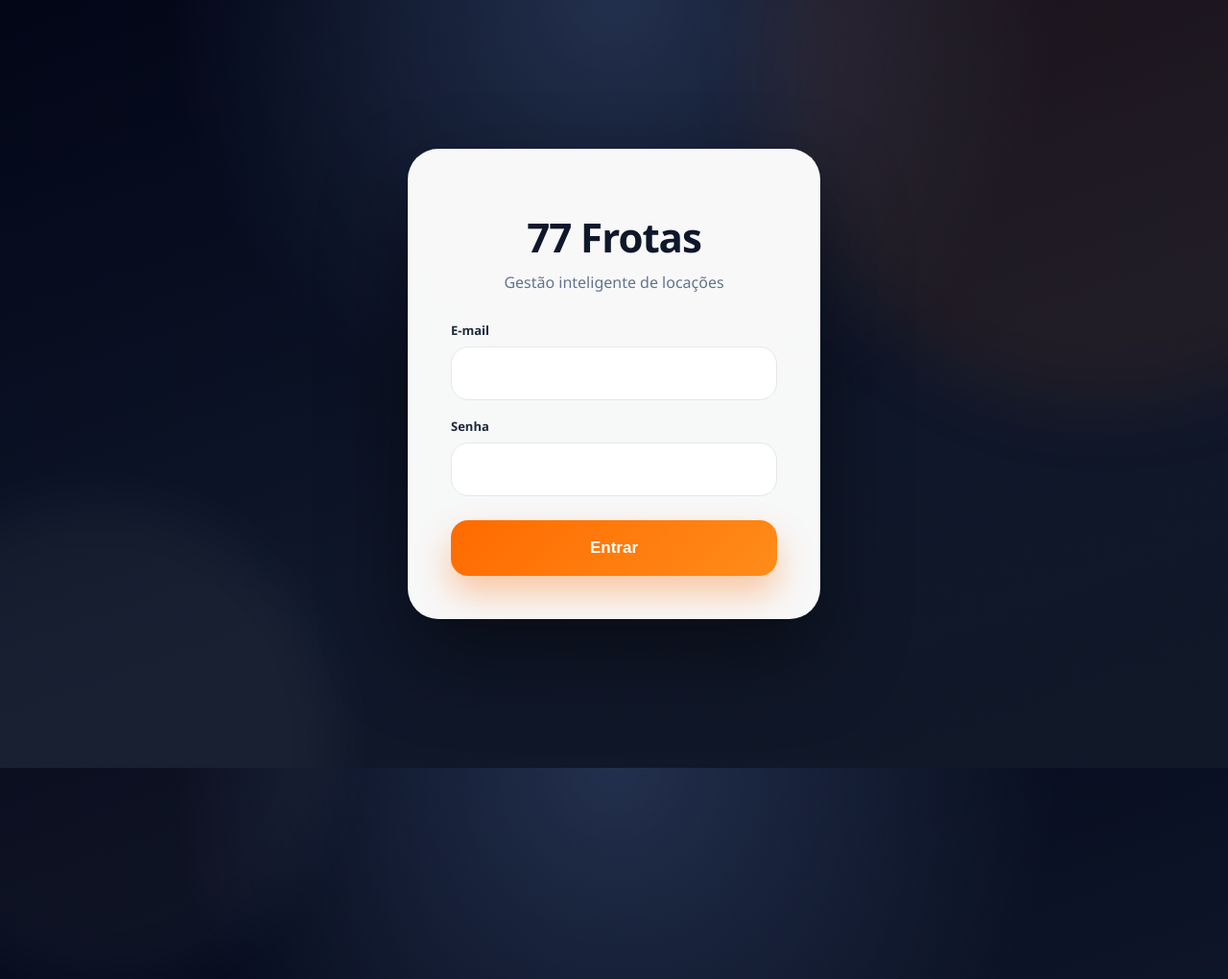
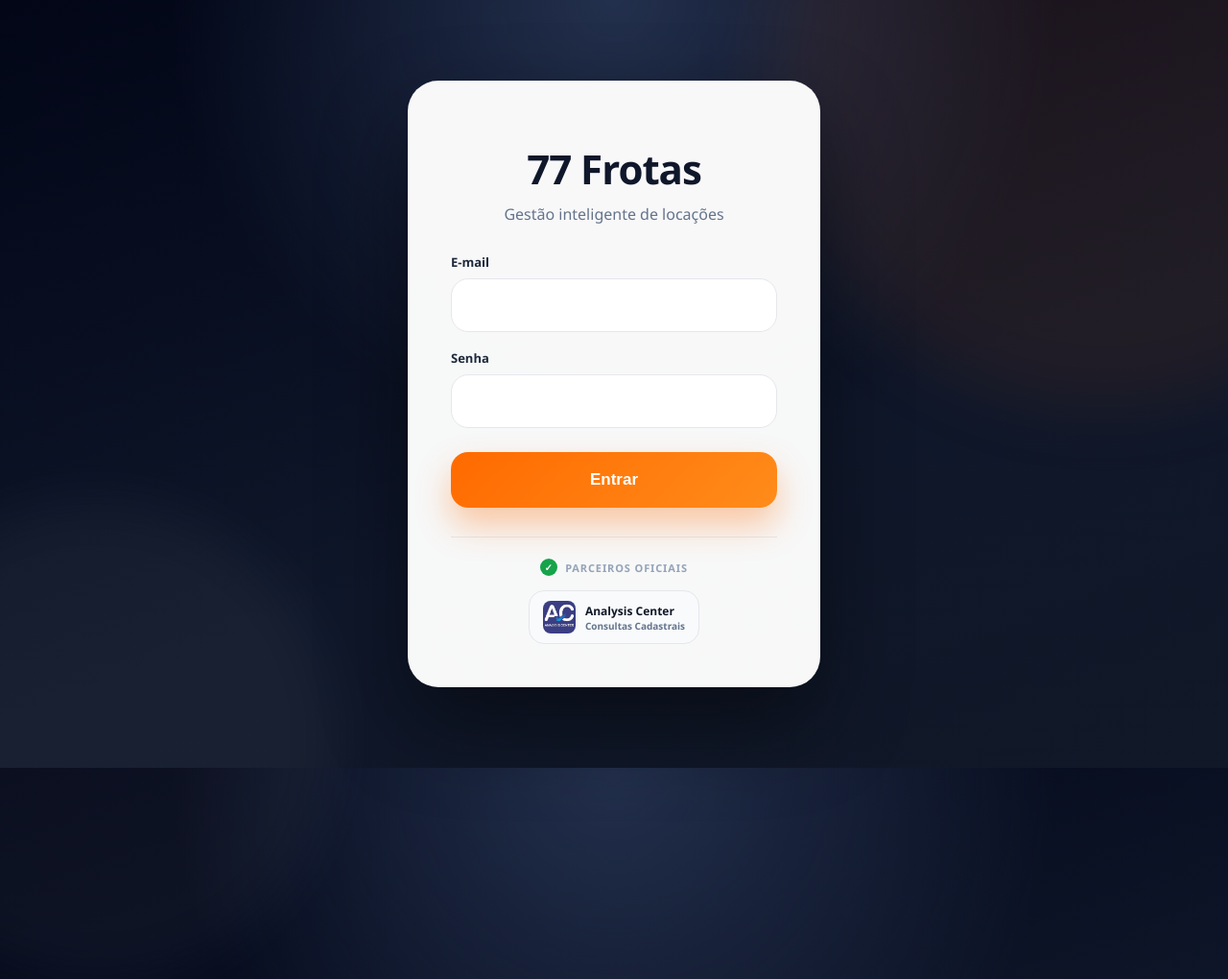
Before and after one commit to Mauricio3114/77frotas, a Flask app: page /login in a window 1280 px wide; the page is wider, and only the part inside the window is pictured. Shown: that part at 96% size. Run offline with Flask 3, Linux system fonts and the light colour scheme.

Commit message:
Refina tela de login com parceiros oficiais e melhorias premium

```diff
--- a/app/templates/auth/login.html
+++ b/app/templates/auth/login.html
@@ -22,16 +22,26 @@
 }
 
 body{
-    min-height:100vh;
+
+    height:100dvh;
+    min-height:100dvh;
+
     overflow:hidden;
+
     font-family:"Segoe UI",sans-serif;
+
     display:flex;
     align-items:center;
     justify-content:center;
+
+    padding:18px;
+
     background:
     radial-gradient(circle at top,#23304d 0%,transparent 45%),
     linear-gradient(160deg,#020617 0%,#0f172a 60%,#111827 100%);
+
     position:relative;
+
 }
 
 body:before{
@@ -77,6 +87,16 @@ body:after{
 
     animation:fade .5s ease;
 
+    max-height:95dvh;
+    overflow:auto;
+
+    scrollbar-width:none;
+    -ms-overflow-style:none;
+
+}
+
+.login-card::-webkit-scrollbar{
+    display:none;
 }
 
 @keyframes fade{
@@ -271,6 +291,115 @@ color:#ff6a00;
 
 }
 
+/* ===== Parceiros ===== */
+
+.partners{
+
+margin-top:30px;
+padding-top:22px;
+
+border-top:1px solid #e5e7eb;
+
+}
+
+.partners-title{
+
+display:flex;
+align-items:center;
+justify-content:center;
+gap:8px;
+
+margin-bottom:15px;
+
+font-size:11px;
+font-weight:900;
+letter-spacing:.08em;
+text-transform:uppercase;
+
+color:#94a3b8;
+
+}
+
+.partner-list{
+
+display:flex;
+justify-content:center;
+gap:12px;
+flex-wrap:wrap;
+
+}
+
+.partner-card{
+
+display:flex;
+align-items:center;
+gap:10px;
+
+padding:10px 14px;
+
+background:#f8fafc;
+
+border:1px solid #e5e7eb;
+
+border-radius:16px;
+
+transition:.25s;
+
+}
+
+.partner-card:hover{
+
+transform:translateY(-2px);
+
+box-shadow:0 10px 22px rgba(15,23,42,.08);
+
+}
+
+.partner-card img{
+
+width:34px;
+height:34px;
+object-fit:contain;
+border-radius:8px;
+
+}
+
+.partner-card strong{
+
+display:block;
+font-size:12px;
+color:#111827;
+
+}
+
+.partner-card span{
+
+display:block;
+font-size:10px;
+color:#64748b;
+font-weight:700;
+
+}
+
+.partner-badge{
+
+width:18px;
+height:18px;
+
+border-radius:50%;
+
+display:flex;
+align-items:center;
+justify-content:center;
+
+background:#16a34a;
+color:#fff;
+
+font-size:10px;
+font-weight:900;
+
+}
+
 @media(max-width:600px){
 
 body{
@@ -327,6 +456,42 @@ width:95px;
 
         <button type="submit">Entrar</button>
     </form>
+
+    <div class="partners">
+
+        <div class="partners-title">
+
+            <span class="partner-badge">✓</span>
+
+            Parceiros Oficiais
+
+        </div>
+
+        <div class="partner-list">
+
+            <div class="partner-card">
+
+                <img
+                    src="{{ url_for('static', filename='img/analysis-center.png') }}"
+                    alt="Analysis Center">
+
+                <div>
+
+                    <strong>
+                        Analysis Center
+                    </strong>
+
+                    <span>
+                        Consultas Cadastrais
+                    </span>
+
+                </div>
+
+            </div>
+
+        </div>
+
+    </div>
 </div>
 
 </body>
```
